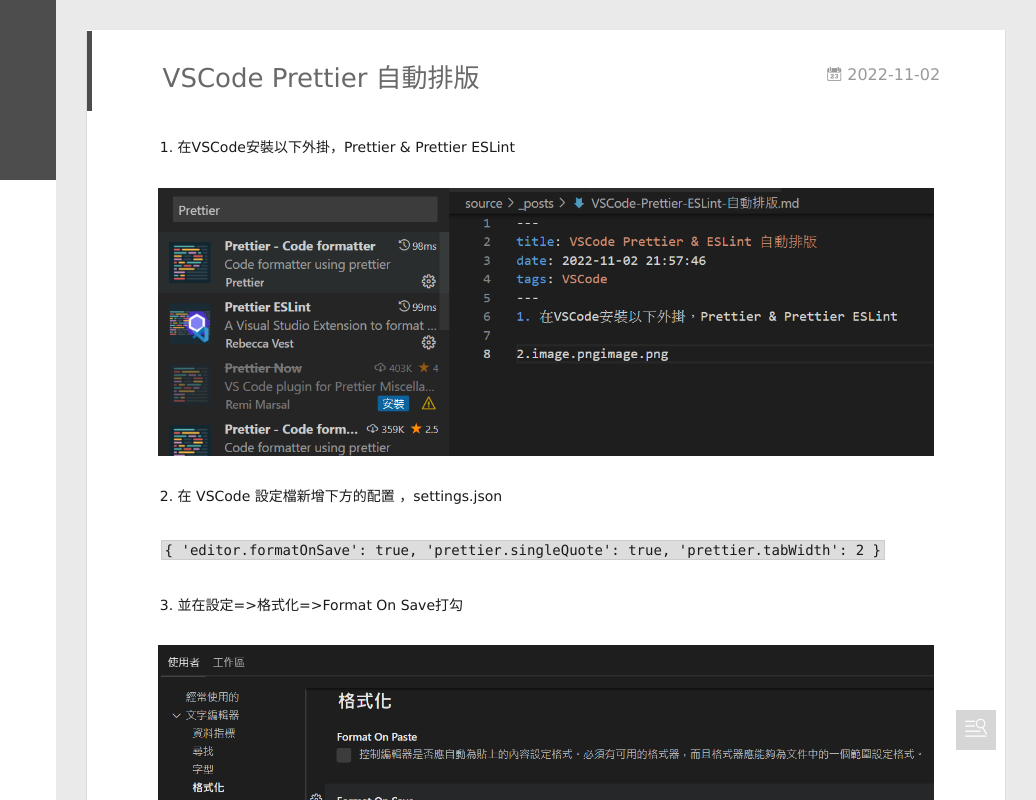
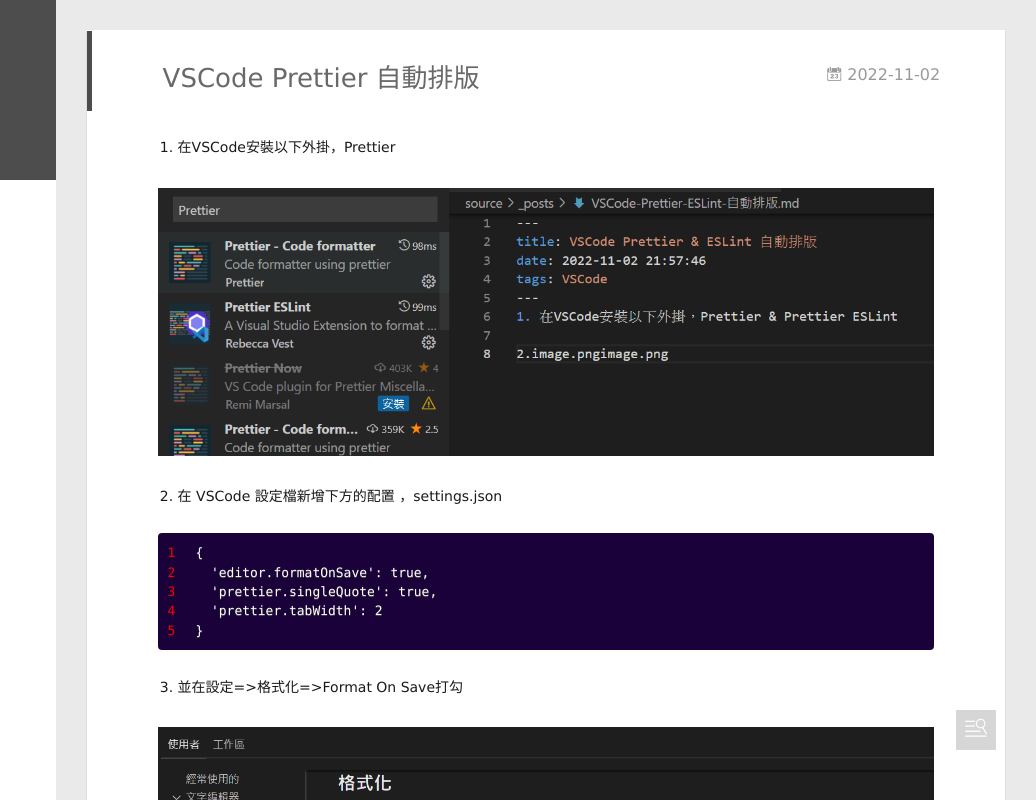
Before and after one commit to wangfly70501/blog, a plain HTML site: page 2022/11/02/VSCode_Prettier/index.html in a window 1280 px wide. Shown: the full height of the page, 244-1280 px from the left. Drawn offline with Linux system fonts and the light colour scheme; files that its build step writes are made by us from their sources.

Commit message:
Site updated: 2022-11-03 02:09:09

```diff
--- a/2022/11/02/VSCode_Prettier/index.html
+++ b/2022/11/02/VSCode_Prettier/index.html
@@ -10,17 +10,17 @@
   <meta name="generator" content="hexo-theme-yilia-plus">
   <meta name="viewport" content="width=device-width, initial-scale=1, maximum-scale=1">
 
-  <meta name="description" content="在VSCode安裝以下外掛，Prettier &amp; Prettier ESLint">
+  <meta name="description" content="在VSCode安裝以下外掛，Prettier">
 <meta property="og:type" content="article">
 <meta property="og:title" content="VSCode Prettier 自動排版">
 <meta property="og:url" content="https://wangfly70501.github.io/blog/2022/11/02/VSCode_Prettier/index.html">
 <meta property="og:site_name" content="Josh程式筆記">
-<meta property="og:description" content="在VSCode安裝以下外掛，Prettier &amp; Prettier ESLint">
+<meta property="og:description" content="在VSCode安裝以下外掛，Prettier">
 <meta property="og:locale" content="en_US">
 <meta property="og:image" content="https://wangfly70501.github.io/blog/2022/11/02/VSCode_Prettier/PrettierESLint.webp">
 <meta property="og:image" content="https://wangfly70501.github.io/blog/2022/11/02/VSCode_Prettier/PrettierESLint02.webp">
 <meta property="article:published_time" content="2022-11-02T13:57:46.000Z">
-<meta property="article:modified_time" content="2022-11-02T17:50:34.317Z">
+<meta property="article:modified_time" content="2022-11-02T18:08:27.917Z">
 <meta property="article:author" content="Josh Wang">
 <meta property="article:tag" content="VSCode">
 <meta name="twitter:card" content="summary">
@@ -189,20 +189,21 @@
   <div class="article-entry" itemprop="articleBody">
 
     <ol>
-<li>在VSCode安裝以下外掛，Prettier &amp; Prettier ESLint </li>
+<li>在VSCode安裝以下外掛，Prettier  </li>
 </ol>
 <span id="more"></span>
 <p><img src="https://wangfly70501.github.io/blog/2022/11/02/VSCode_Prettier/PrettierESLint.webp" alt="image"></p>
 <ol start="2">
 <li>在 VSCode 設定檔新增下方的配置 ，settings.json</li>
 </ol>
-<p><code>&#123;   &#39;editor.formatOnSave&#39;: true,   &#39;prettier.singleQuote&#39;: true,    &#39;prettier.tabWidth&#39;: 2 &#125;</code></p>
+<figure class="highlight plaintext"><table><tr><td class="gutter"><pre><span class="line">1</span><br><span class="line">2</span><br><span class="line">3</span><br><span class="line">4</span><br><span class="line">5</span><br></pre></td><td class="code"><pre><span class="line">&#123;</span><br><span class="line">  &#x27;editor.formatOnSave&#x27;: true,</span><br><span class="line">  &#x27;prettier.singleQuote&#x27;: true, </span><br><span class="line">  &#x27;prettier.tabWidth&#x27;: 2</span><br><span class="line">&#125;</span><br></pre></td></tr></table></figure>
+
 <ol start="3">
 <li>並在設定=&gt;格式化=&gt;Format On Save打勾</li>
 </ol>
 <p><img src="https://wangfly70501.github.io/blog/2022/11/02/VSCode_Prettier/PrettierESLint02.webp" alt="image"></p>
 <ol start="4">
-<li>ctrl + shift + p ， 打format ，選擇Prettier 。ctrl + s儲存就有囉!</li>
+<li>ctrl + shift + p ， 打format ，選擇Prettier 。ctrl + s儲存即可!</li>
 </ol>
 
 
```
Also changed, not shown: index.html (+1 -1 lines).
